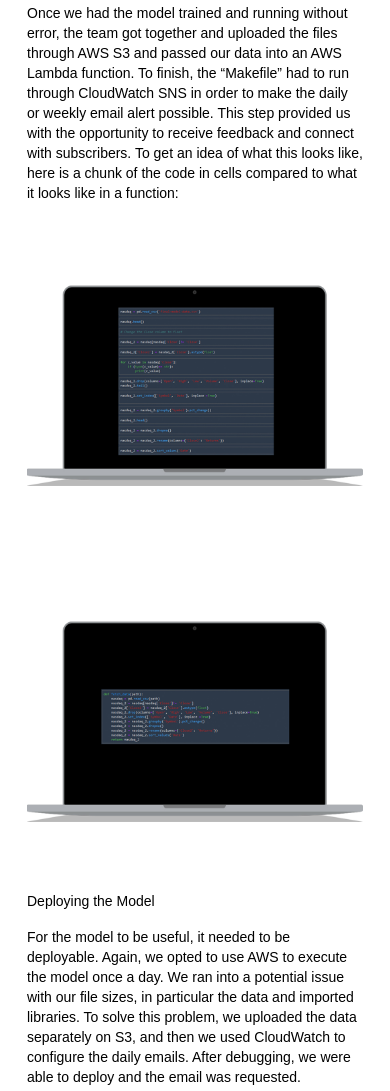
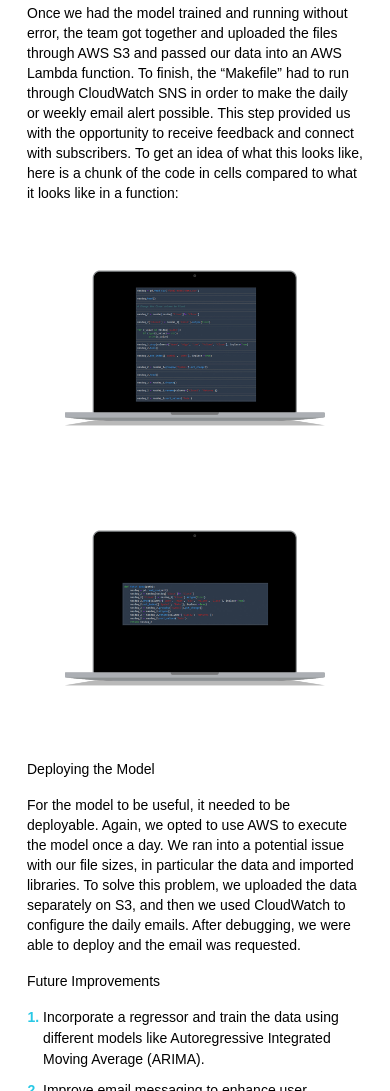
Before and after one commit to TrilogyStudentProjects/StudentProjects, a website: page fintech/projectThree.html in a window 390 px wide. Shown: the part 3227-4318 px from the top of the page. Drawn offline with nearby package versions, Linux system fonts and the light colour scheme; a web font is replaced by a local one.

```diff
--- a/fintech/media/projects/_project-three.scss
+++ b/fintech/media/projects/_project-three.scss
@@ -111,6 +111,18 @@
                 @include screen(480){max-width: 360px;}
             }
         }
+        .nasdaq_process-img-laptops-container {
+            text-align: center;
+            margin-bottom: 20px;
+            .nasdaq_process-img.mobile {
+                max-width: 260px;
+                margin: 0 auto;
+                @include screen(480){max-width: 360px;}
+            }
+            .nasdaq_process-img.desktop {
+                margin: 0 auto;
+            }
+        }
         .nasdaq_process-ul {
             font-size: 14px;
             li {margin-top: 10px;}
--- a/fintech/projectThree.html
+++ b/fintech/projectThree.html
@@ -107,9 +107,9 @@
                     </div>
                     <p class="nasdaq_process-p text">Once we had the model trained and running without error, the team got together and uploaded the files through AWS S3 and passed our data into an AWS Lambda function. To finish, the “Makefile” had to run through CloudWatch SNS in order to make the daily or weekly email alert possible. This step provided us with the opportunity to receive feedback and connect with subscribers. To get an idea of what this looks like, here is a chunk of the code in cells compared to what it looks like in a function:</p>
                     <div class="nasdaq_process-img-laptops-container">
-                        <img class="nasdaq_process-img d-block d-md-none img-fluid" src="assets/project3_image3a_m.jpg">
-                        <img class="nasdaq_process-img d-block d-md-none img-fluid" src="assets/project3_image3b_m.jpg">
-                        <img class="nasdaq_process-img d-none d-md-block img-fluid" src="assets/project3_image3.jpg">
+                        <img class="nasdaq_process-img mobile d-block d-md-none img-fluid" src="assets/project3_image3a_m.jpg">
+                        <img class="nasdaq_process-img mobile d-block d-md-none img-fluid" src="assets/project3_image3b_m.jpg">
+                        <img class="nasdaq_process-img desktop d-none d-md-block img-fluid" src="assets/project3_image3.jpg">
                     </div>
                     <p class="nasdaq_process-p text"><strong>Deploying the Model</strong></p>
                     <p class="nasdaq_process-p text">For the model to be useful, it needed to be deployable. Again, we opted to use AWS to execute the model once a day. We ran into a potential issue with our file sizes, in particular the data and imported libraries. To solve this problem, we uploaded the data separately on S3, and then we used CloudWatch to configure the daily emails. After debugging, we were able to deploy and the email was requested.</p>
```
Also changed, not shown: fintech/media/main.min.css.
